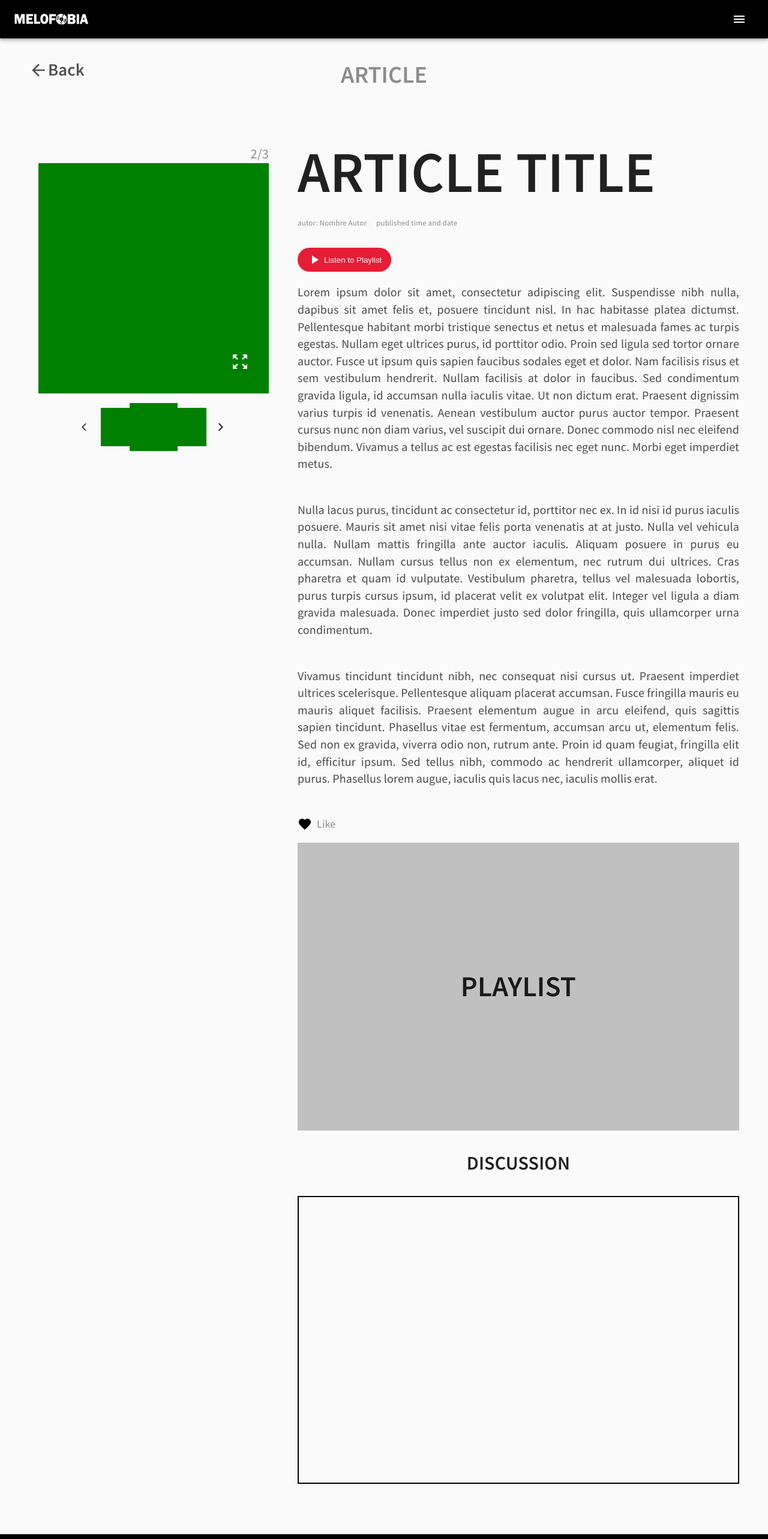
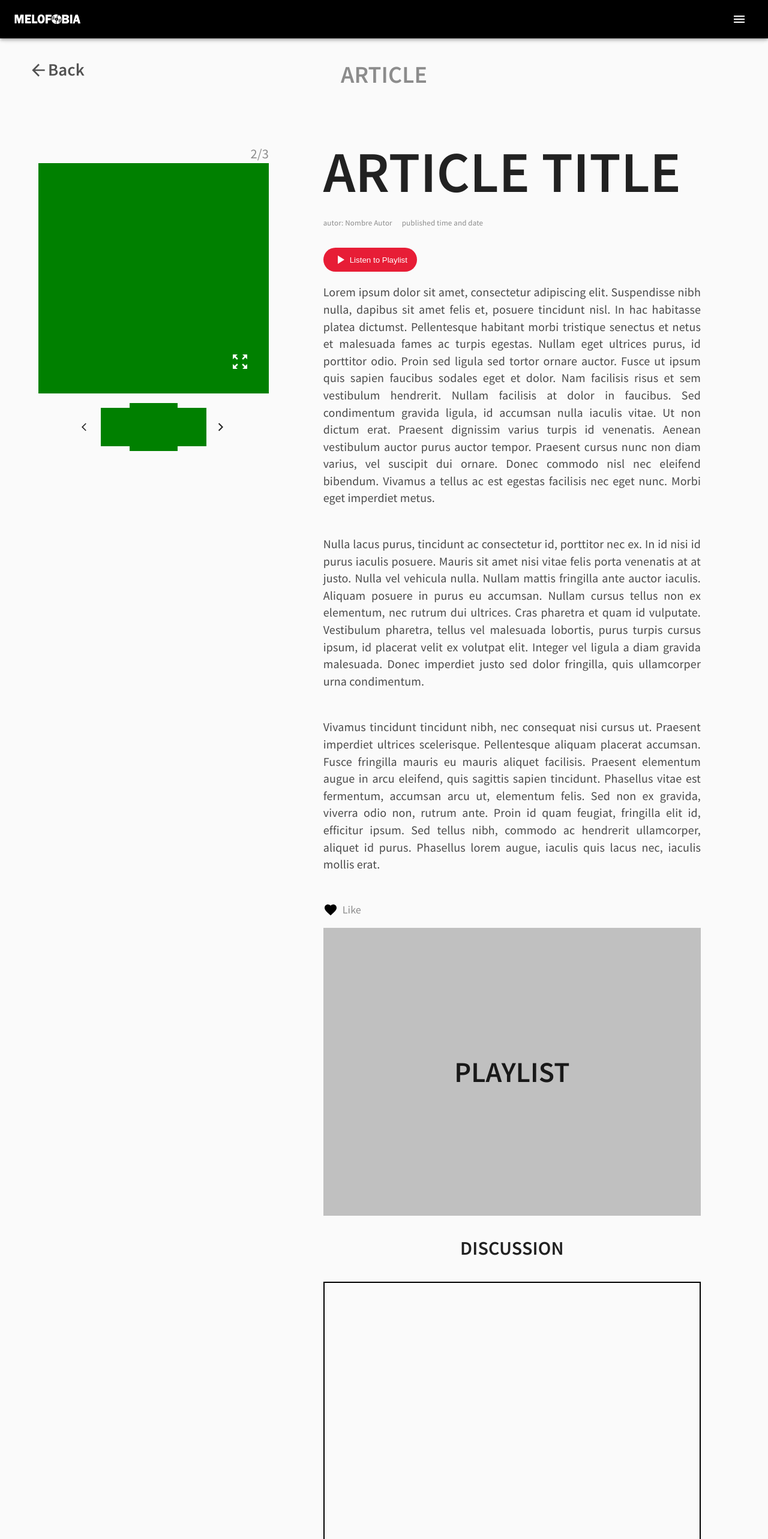
Before and after one commit to NikolasP98/MELOFOBIA, a React (Create React App) app: page /article in a window 1280 px wide. Shown: the top 2566 px of the page at 60% size. Built offline with nearby package versions, Linux system fonts and the light colour scheme.

Commit message:
Fixed nav brand fixed image, padding etc

```diff
--- a/src/Components/Article/article-style.scss
+++ b/src/Components/Article/article-style.scss
@@ -13,6 +13,7 @@
 
 //Article class
 .articles {
+    margin-top: 6rem;
     //Back button not show in small screen
     .back-btn{
         display: none;
@@ -186,6 +187,7 @@
                     flex-direction: column;
                     justify-content: center;
                     align-items: center;
+                    position: fixed;
                     .img-number{
                         text-align: end;
                         font-size: 1.4rem;
@@ -247,7 +249,7 @@
             }
 
             .article-main {
-                padding: 0 3rem;
+                padding: 0 7rem 0 7rem;
                 .btn-play-list {
                     display: flex;
                 }
@@ -273,7 +275,7 @@
 
             .discussion-playlist {
                 width: 100%;
-                padding: 0 3rem;
+                padding: 0 7rem 0 7rem;
                 display: flex;
                 flex-direction: column-reverse;
 
--- a/src/Components/Navbar/Navbar-style.scss
+++ b/src/Components/Navbar/Navbar-style.scss
@@ -5,7 +5,6 @@
   display:flex;
   justify-content:flex-end;
   padding-right: 10px;
-
   .list-container{
   width:80%;
     .list-item{
@@ -41,9 +40,12 @@
 .root{
   display:flex;
   background-color: black;
-
+  position: fixed;
+  top: 0;
+  width: 100%;
+  z-index: 10000;
   .title{
-    width:10%;
+    width:110px;
   }
 
   .flex-container{
```
Also changed, not shown: src/Components/Navbar/Navbar-component.jsx (+13 -13 lines), public/logo192.png (deleted), public/logo512.png (deleted).
